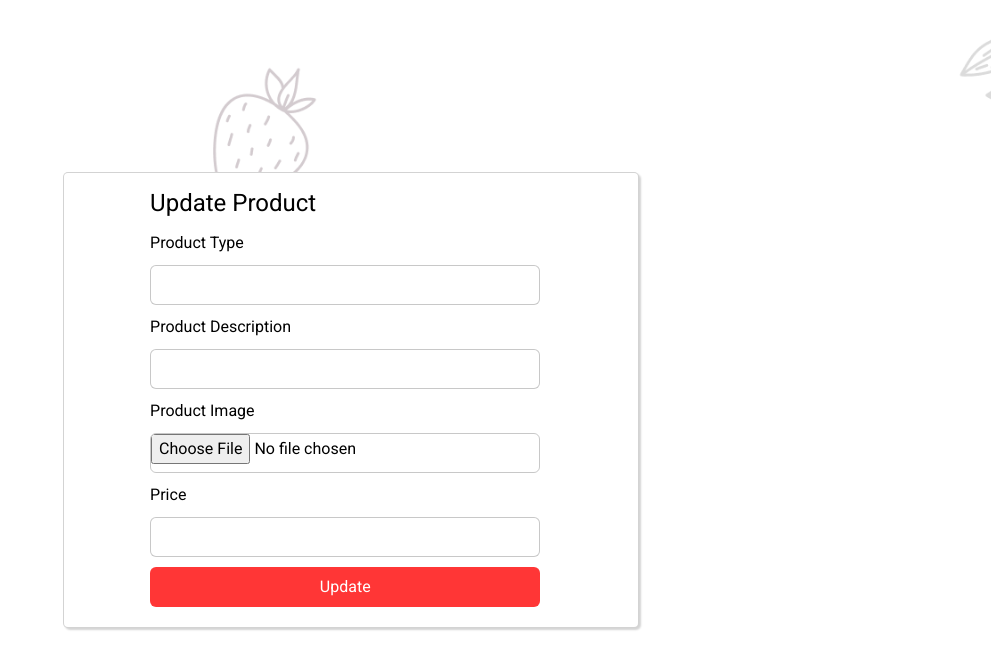
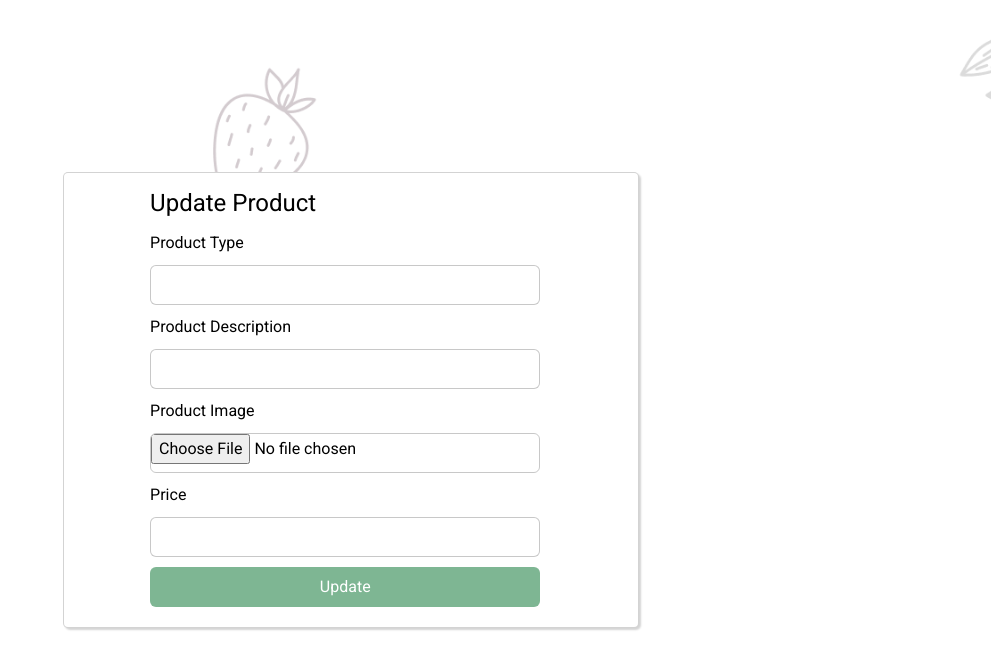
Before and after one commit to nzayisengaemmy939/Etx-cohort2-react, a React (Vite) app: page /update/1 in a window 1280 px wide. Shown: the top 668 px of the page, without its empty margins (289-1280 px from the left). Built offline with nearby package versions, Linux system fonts and the light colour scheme; no server answers; the database is empty.

Commit message:
anather changes

```diff
--- a/src/Components/Product.jsx
+++ b/src/Components/Product.jsx
@@ -84,7 +84,7 @@ const Product = () => {
       <p className="text-center font-bold text-[50px] font-sans text-[#274C5B]">
         Our Product
       </p>
-      <div className="bg-[#7EB693] w-[30px] h-[30px] text-white p-3 rounded-3xl ml-auto content flex justify-center items-center mb-4 mr-20" onClick={toggleProduct}>
+      <div className="bg-[#7EB693] w-[30px] h-[30px] text-white p-3 rounded-3xl ml-auto content flex justify-center items-center mb-4 md:mr-20" onClick={toggleProduct}>
         <span className="text-xl">+</span>{" "}
       </div>
       {loading && <p className="text-center">Loading...</p>}
--- a/src/Components/add_product/form.css
+++ b/src/Components/add_product/form.css
@@ -69,7 +69,7 @@ width: 45%;
     margin-left: 15%;
     /* margin: auto; */
     margin-top: 10px;
-    background-color: hsla(0, 100%, 50%, 0.788);
+    background-color: #7EB693;
     color: white;
     margin-bottom: 20px;
 }
--- a/src/Components/detail.jsx
+++ b/src/Components/detail.jsx
@@ -39,11 +39,11 @@ const Detail = () => {
       }}
     >
       <div className="w-[90%] bg-white p-4 rounded-lg shadow-lg flex flex-col md:w-[80%] md:flex">
-        <div className="w-[100%] h-screen md:w-[50%]">
+        <div className="w-[90%] h-[60vh] md:w-[100%] md:h-screen">
         <img src={img} alt={name} className="mb-4  h-full w-full" />
 
         </div>
-        <div className="w-[100%] flex flex-col mt-4 justify-center items-center md-[50%]">
+        <div className="w-[90%] flex flex-col mt-4 justify-center items-center md-[40%]">
         <h2 className="text-xl font-bold mb-4 text-[#274C5B]"><span className="text-md text-black">Name:</span>{name}</h2>
         <p className="mb-2 text-[#274C5B]"><span className="text-md text-black">description:</span>{exp}</p>
         <p className="text-gray-900 font-semibold"><span className="text-md text-black">Price:</span>{price}</p>
```
